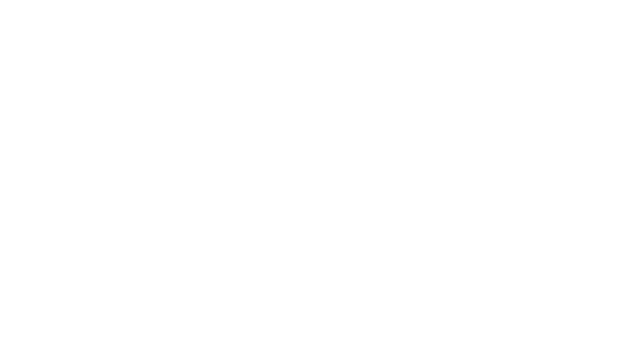
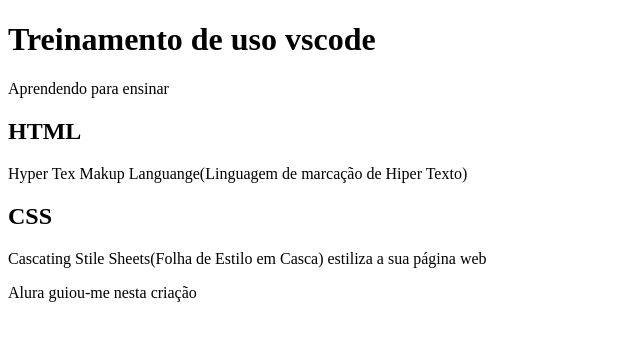
Before and after one commit to SamirHilarioKadri/Treinamento-GitHub, a plain HTML site: page index.html in a window 1280 px wide. Shown: the whole page, without its empty margins (0-640 px from the left). Drawn offline with Linux system fonts and the light colour scheme.

Commit message:
Add files via upload

```diff
--- a/index.html
+++ b/index.html
@@ -6,6 +6,23 @@
     <title>Treinamento de uso vscode</title>
 </head>
 <body>
+   <header>
+<h1>Treinamento de uso vscode</h1>
+<p>Aprendendo para ensinar</p>
+   </header>
 
+   <section>
+<h2>HTML</h2>
+<p>Hyper Tex Makup Languange(Linguagem de marcação de Hiper Texto)</p>
+
+<h2>CSS</h2>
+<p>Cascating Stile Sheets(Folha de Estilo em Casca) estiliza a sua página web</p>
+
+   </section>
+
+   <footer>
+Alura guiou-me nesta criação
+
+   </footer>
 </body>
 </html>
```
